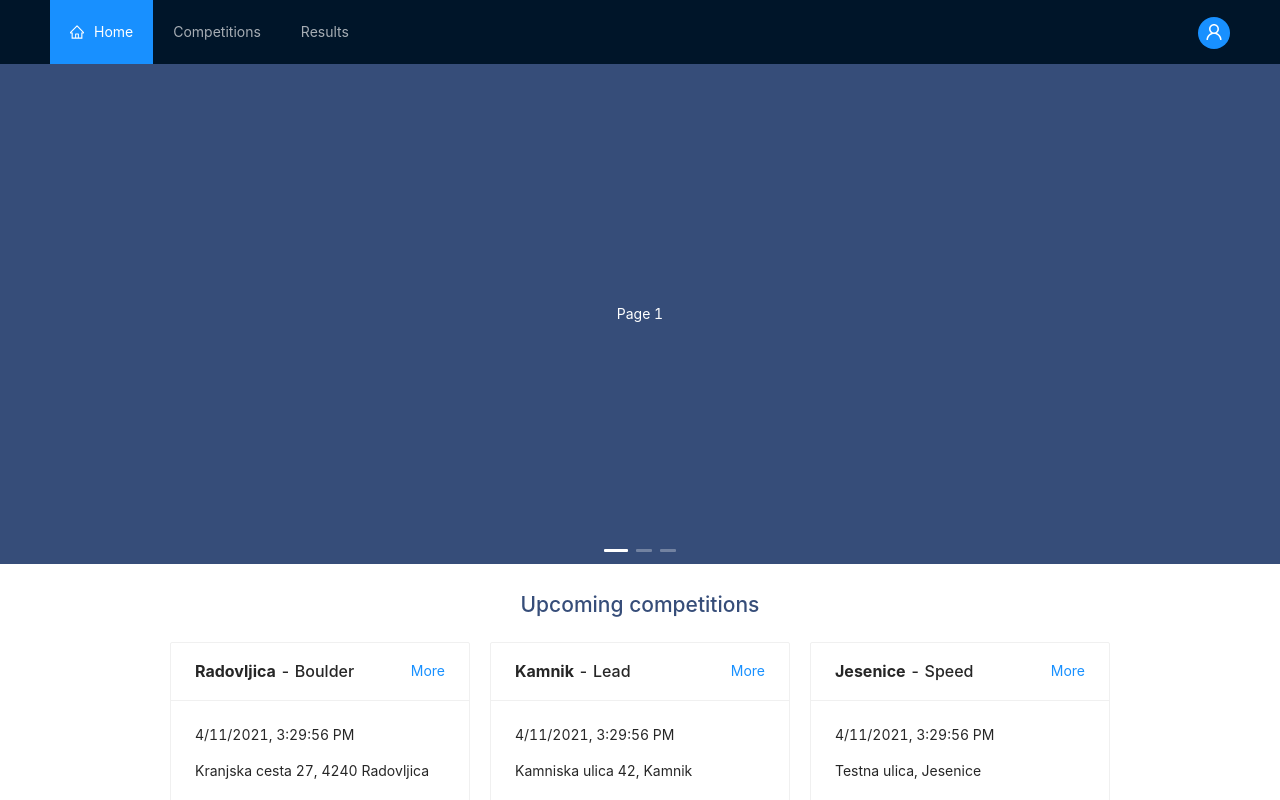
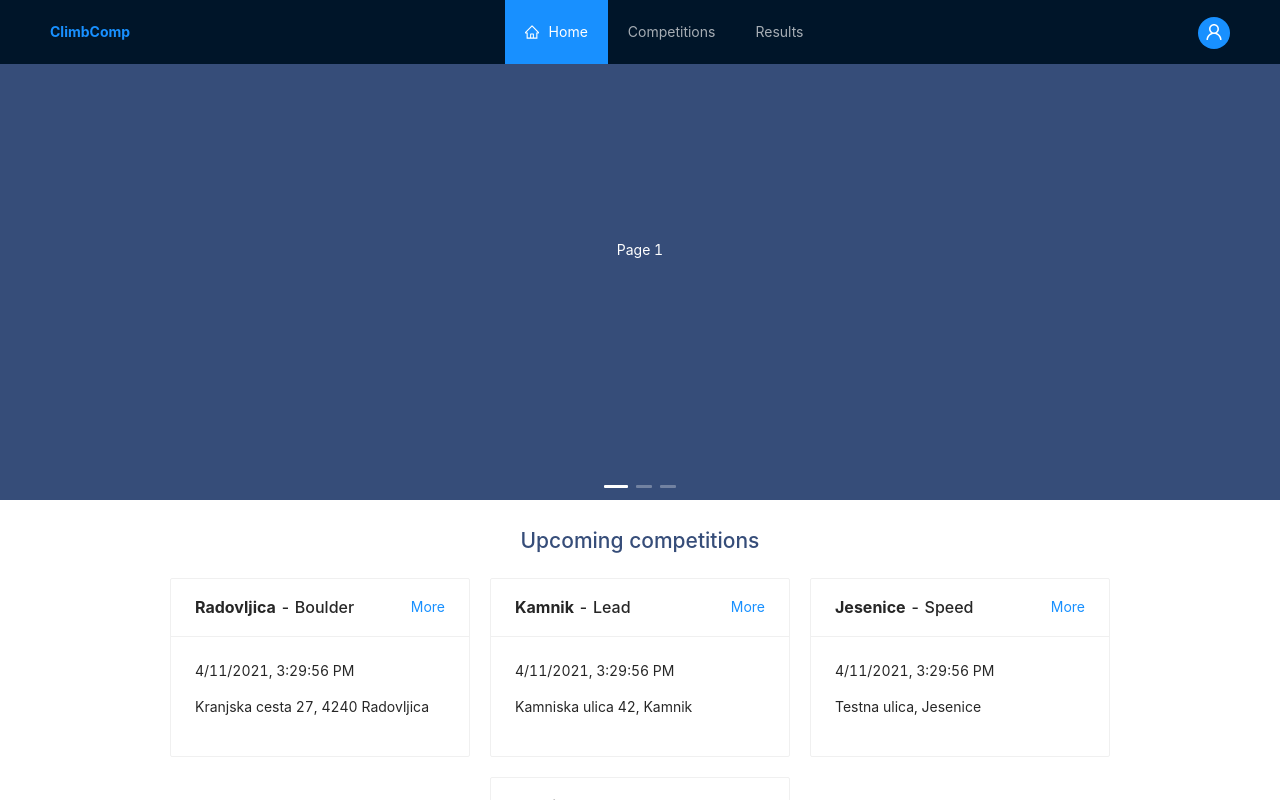
Before and after one commit to cufarvid/climb-comp, a React (Create React App) app in the folder client/: page / in a window 1280 px wide. Shown: the top 800 px of the page. Built offline with nearby package versions, Linux system fonts and the light colour scheme.

Commit message:
Make page header stay on top; display sample logo

```diff
--- a/client/src/views/App.tsx
+++ b/client/src/views/App.tsx
@@ -14,8 +14,13 @@ const App: FC = () => {
 
   return (
     <Container>
-      <Layout.Header>
+      <Header>
         <Row justify="space-between">
+          <Col>
+            <Link to={ROUTE.HOME}>
+              <b>ClimbComp</b>
+            </Link>
+          </Col>
           <Col>
             <Menu
               onClick={(e) => setCurrentTab(e.key.toString())}
@@ -40,7 +45,7 @@ const App: FC = () => {
             </Link>
           </Col>
         </Row>
-      </Layout.Header>
+      </Header>
       <Content>
         <Route exact path={ROUTE.HOME} component={Home} />
         <Route path={ROUTE.COMPETITIONS} component={Competitions} />
@@ -71,6 +76,12 @@ const Footer = styled(Layout.Footer)`
   flex-shrink: 0;
 `;
 
+const Header = styled(Layout.Header)`
+  position: fixed;
+  z-index: 1;
+  width: 100%;
+`;
+
 const UserAvatar = styled(Avatar)`
   background: ${COLOR.LIGHT};
 `;
```
